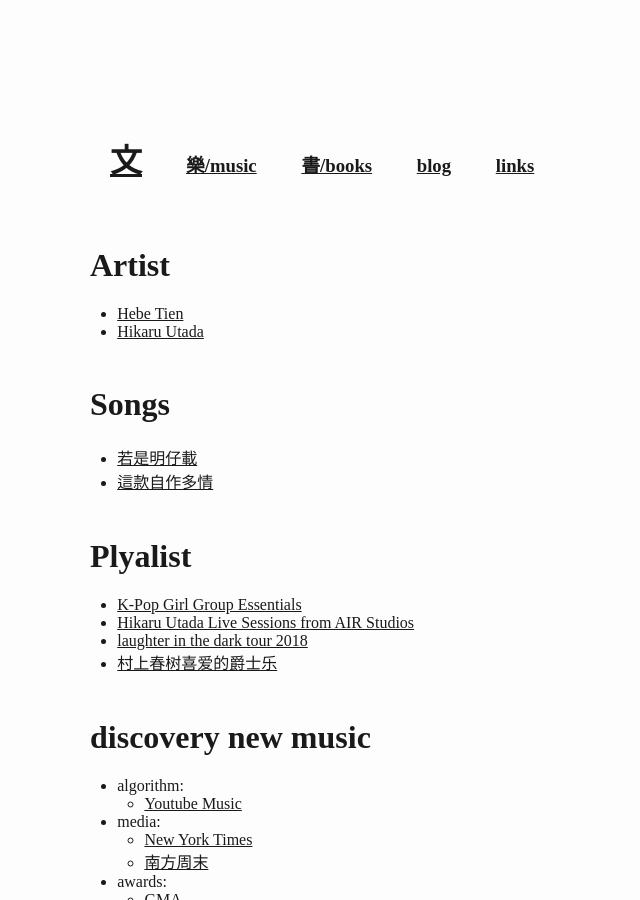
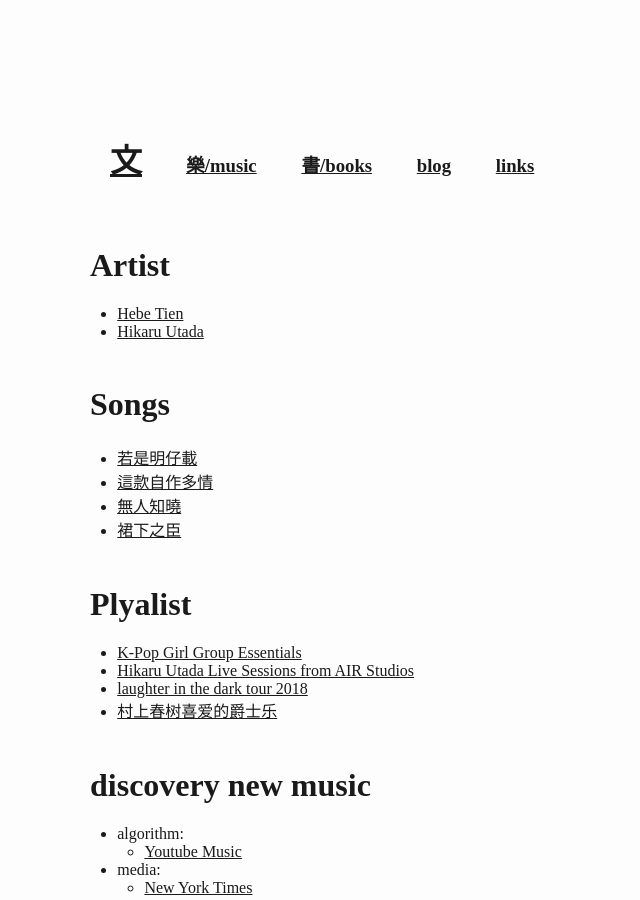
Before and after one commit to wangw469/wangw469.github.io, a Jekyll site: the page built from music/index.md, in a window 1280 px wide and 900 px high. Shown: the whole window, without its empty margins (0-640 px from the left). Built offline with Jekyll 4.4.1, drawn with Linux system fonts in a browser that asks for light colours; our own code applies the rules of GitHub Pages for plain Markdown files.

Commit message:
Update index.md

```diff
--- a/music/index.md
+++ b/music/index.md
@@ -11,6 +11,8 @@
 
 * [若是明仔載](https://www.youtube.com/watch?v=1nFImzIyYCw)
 * [這款自作多情](https://youtu.be/UocMW7BG0ls?si=grGGy3ZU12aBTRkB)
+* [無人知曉](https://www.youtube.com/watch?v=RtH0BAbUalk)
+* [裙下之臣](https://www.youtube.com/watch?v=NAR5kCp8rK8)
 
 # Plyalist
 
```
